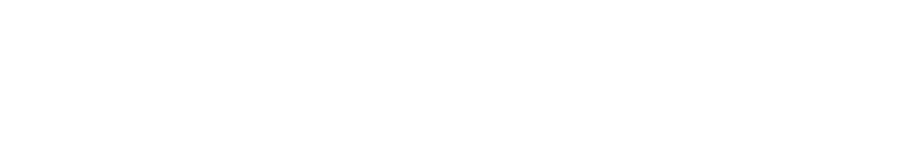
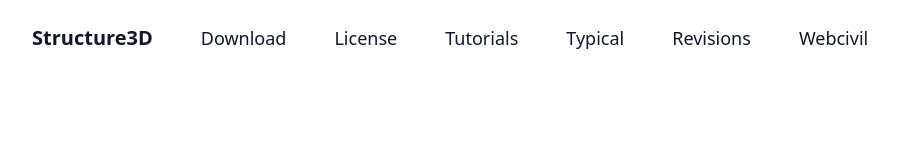
Before and after one commit to demotivate/Structure3D, a plain HTML site: page index.html in a window 1280 px wide. Shown: the whole page, without its empty margins (16-914 px from the left). Drawn offline with nearby package versions, Linux system fonts and the light colour scheme.

Commit message:
create navbar skeleton to index

```diff
--- a/index.html
+++ b/index.html
@@ -4,7 +4,64 @@
         <meta charset="UTF-8" />
         <meta http-equiv="X-UA-Compatible" content="IE=edge" />
         <meta name="viewport" content="width=device-width, initial-scale=1.0" />
-        <title>Document</title>
+        <script src="https://cdn.tailwindcss.com"></script>
+        <title>Structure3D - Home</title>
     </head>
-    <body></body>
+    <body>
+        <div class="font-sans text-slate-900">
+            <div class="p-6 flex flex-row">
+                <a href="./index.html">
+                    <div
+                        class="transition hover:text-slate-300 hover:-translate-y-0.5"
+                    >
+                        <p class="font-semibold antialiased text-xl mx-6">
+                            Structure3D
+                        </p>
+                    </div>
+                </a>
+                <a href="./download.html">
+                    <div
+                        class="transition hover:text-slate-300 hover:-translate-y-0.5"
+                    >
+                        <p class="antialiased text-lg mx-6">Download</p>
+                    </div>
+                </a>
+                <a href="./license.html">
+                    <div
+                        class="transition hover:text-slate-300 hover:-translate-y-0.5"
+                    >
+                        <p class="antialiased text-lg mx-6">License</p>
+                    </div>
+                </a>
+                <a href="./tutorials.html">
+                    <div
+                        class="transition hover:text-slate-300 hover:-translate-y-0.5"
+                    >
+                        <p class="antialiased text-lg mx-6">Tutorials</p>
+                    </div>
+                </a>
+                <a href="./typical.html">
+                    <div
+                        class="transition hover:text-slate-300 hover:-translate-y-0.5"
+                    >
+                        <p class="antialiased text-lg mx-6">Typical</p>
+                    </div>
+                </a>
+                <a href="./revisions.html">
+                    <div
+                        class="transition hover:text-slate-300 hover:-translate-y-0.5"
+                    >
+                        <p class="antialiased text-lg mx-6">Revisions</p>
+                    </div>
+                </a>
+                <a href="./revisions.html">
+                    <div
+                        class="transition hover:text-slate-300 hover:-translate-y-0.5"
+                    >
+                        <p class="antialiased text-lg mx-6">Webcivil</p>
+                    </div>
+                </a>
+            </div>
+        </div>
+    </body>
 </html>
```
